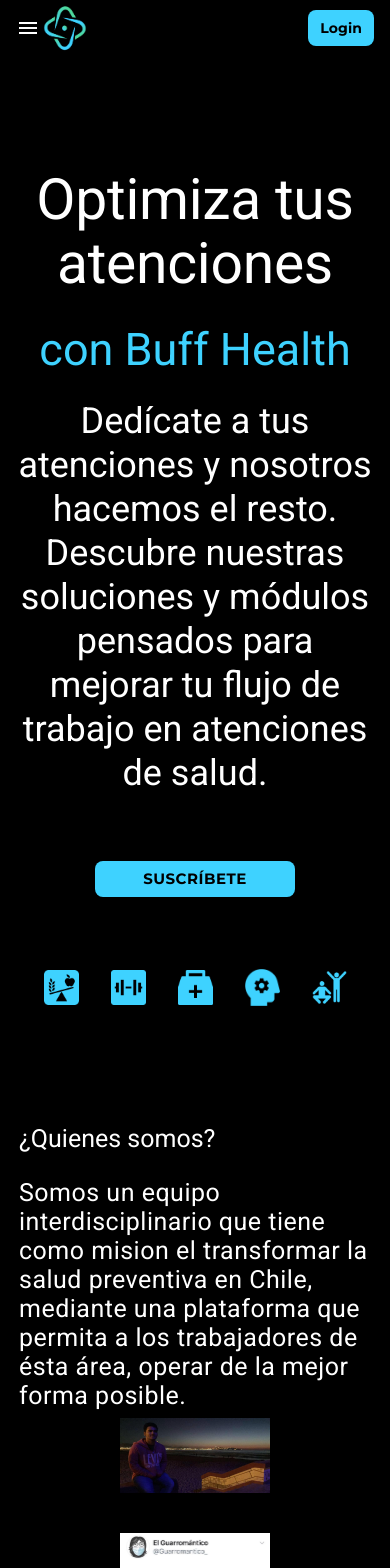
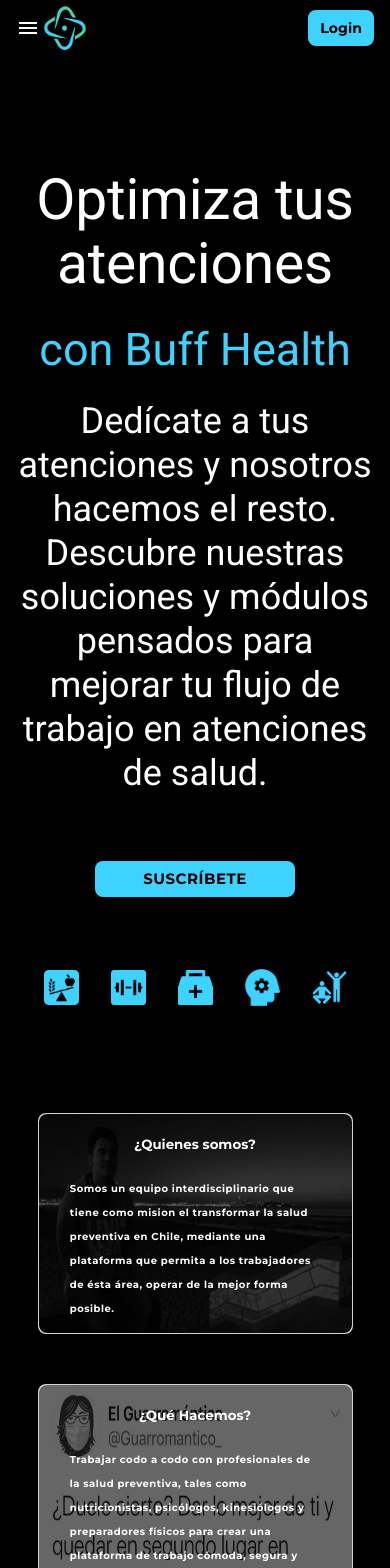
Before and after one commit to hansNeckel/buff-landing, an Angular app: page / in a window 390 px wide. Shown: the top 1568 px of the page. Built offline with nearby package versions, Linux system fonts and the light colour scheme.

Commit message:
final fixes

```diff
--- a/src/app/shared/components/body-landing/body-landing.component.html
+++ b/src/app/shared/components/body-landing/body-landing.component.html
@@ -1,8 +1,7 @@
 <mat-card class="headliner-main">
   <div class="col-sm-12 content-outline">
-
+    <div class="grid-container col-sm-12">
       <div class="row">
-
         <div class="col-sm-6 text-container">
           <div class="contenedor-titulo">
             <h2>¿Quienes somos?</h2>
@@ -29,7 +28,7 @@
       </div>
 
       <div class="row">
-      <div class="col-sm-6 ">
+        <div class="col-sm-6">
           <div class="img-container">
             <img
               draggable="false"
@@ -45,21 +44,68 @@
           </div>
           <div class="contenedor-parrafo-1">
             <p>
-            Trabajar codo a codo con profesionales de la salud preventiva, tales
-            como nutricionistas, psicólogos, kinesiólogos y preparadores físicos
-            para crear una plataforma de trabajo cómoda, segura y útil
+              Trabajar codo a codo con profesionales de la salud preventiva,
+              tales como nutricionistas, psicólogos, kinesiólogos y preparadores
+              físicos para crear una plataforma de trabajo cómoda, segura y útil
             </p>
           </div>
         </div>
       </div>
     </div>
+
+    <div class="grid-container-mobile">
+      <div class="row row-mobile">
+        <div class="col-sm-6">
+          <div class="card">
+            <div class="image-box">
+              <img
+              draggable="false"
+              src="../../../../../assets/img/chavarria-dump/chavarria-1.jpg"
+              alt=""
+            />
+            </div>
+            <div class="content">
+              <h2>¿Quienes somos?</h2>
+              <p>
+                Somos un equipo interdisciplinario que tiene como mision el
+                transformar la salud preventiva en Chile, mediante una plataforma
+                que permita a los trabajadores de ésta área, operar de la mejor
+                forma posible.
+              </p>
+            </div>
+          </div>
+        </div>
+
+
+        <div class="col-sm-6">
+          <div class="card">
+            <div class="image-box">
+              <img
+              draggable="false"
+              src="../../../../../assets/img/chavarria-dump/memardo-1.jpg"
+              alt=""
+            />
+            </div>
+            <div class="content">
+              <h2>¿Qué Hacemos?</h2>
+              <p>
+                Trabajar codo a codo con profesionales de la salud preventiva,
+                tales como nutricionistas, psicólogos, kinesiólogos y preparadores
+                físicos para crear una plataforma de trabajo cómoda, segura y útil
+              </p>
+            </div>
+          </div>
+        </div>
+      </div>
+    </div>
+
+
+  </div>
 </mat-card>
 
 <!-- Icons -->
 
-
 <mat-card class="headliner-main">
-
   <div class="title-proyeccion-outline">
     <div class="title-proyeccion-container">
       <h2 class="title">Proyección</h2>
@@ -67,7 +113,6 @@
   </div>
 
   <div class="icon-cards-container row">
-
     <mat-card class="example-card col-sm-4" appearance="outlined">
       <mat-card-header>
         <mat-card-title>
@@ -87,7 +132,6 @@
         </p>
       </mat-card-content>
     </mat-card>
-
 
     <mat-card class="example-card col-sm-4" appearance="outlined">
       <mat-card-header class="titulo-valor-tarjeta">
@@ -109,8 +153,6 @@
       </mat-card-content>
     </mat-card>
 
-
-
     <mat-card class="example-card col-sm-4" appearance="outlined">
       <mat-card-header class="titulo-seguridad-tarjeta">
         <mat-card-title>
@@ -130,8 +172,5 @@
         </p>
       </mat-card-content>
     </mat-card>
-
-
-
   </div>
 </mat-card>
--- a/src/app/shared/components/body-landing/body-landing.component.scss
+++ b/src/app/shared/components/body-landing/body-landing.component.scss
@@ -54,8 +54,6 @@
   flex-wrap: nowrap;
   align-content: center;
   align-items: stretch;
-  //width: 600px;
-  //height: 300px;
 }
 
 .content-outline {
@@ -67,9 +65,6 @@
   justify-content: space-around;
   align-items: stretch;
 }
-
-
-
 
 .title-proyeccion-outline {
   padding-top: 5%;
@@ -144,10 +139,19 @@
   align-content: center;
 }
 
+.grid-container {
+  display: flex;
+  flex-direction: column;
+  flex-wrap: wrap;
+  gap: 20px;
+  align-content: center;
+  justify-content: center;
+  align-items: stretch;
+}
 
-
-
-
+.grid-container-mobile {
+  display: none;
+}
 
 //mid
 @media (max-width: 1500px) {
@@ -186,7 +190,6 @@
   }
 }
 
-
 //small
 @media (max-width: 900px) {
   .img-container {
@@ -197,16 +200,16 @@
     }
   }
 
-    .contenedor-titulo, .contenedor-titulo-1{
+  .contenedor-titulo,
+  .contenedor-titulo-1 {
     h2 {
       color: #fff;
       font-size: 25px;
     }
   }
 
-
-
-    .contenedor-parrafo , .contenedor-parrafo-1 {
+  .contenedor-parrafo,
+  .contenedor-parrafo-1 {
     width: 22rem;
     height: 15rem;
     p {
@@ -214,10 +217,9 @@
     }
   }
 
-
-    .title-proyeccion-outline{
-        .title-proyeccion-container{
-            .title{
+  .title-proyeccion-outline {
+    .title-proyeccion-container {
+      .title {
         font-size: 2rem;
       }
     }
@@ -225,8 +227,7 @@
 
   .icon-cards-container {
     gap: 20px;
-        .example-card{
-            /* width: 7rem; */
+    .example-card {
       height: 20rem;
 
       mat-card-title {
@@ -241,15 +242,100 @@
       }
       p {
         font-size: 13px;
-                /* font-weight: bold; */
         font-weight: 900;
       }
     }
   }
 
+  //condition
+  .grid-container {
+    display: none;
+  }
+
+  .grid-container-mobile {
+    display: contents;
+  }
+}
 
 
 
+.row-mobile {
+    display: flex;
+    flex-direction: column;
+    align-content: center;
+    gap: 50px;
+    justify-content: center;
+    flex-wrap: nowrap;
+}
 
+//testing
 
+.card {
+    width: 315px;
+    aspect-ratio: 1 / 0.7;
+    border-radius: 8px;
+    cursor: pointer;
+  h2 {
+    font-size: smaller;
+    font: 100;
+    font-family: "Montserrat";
+    color: #fff;
   }
+  p {
+    font-weight: 100;
+    font-family: "Montserrat";
+    text-align: start;
+    color: #fff;
+    font-size: x-small;
+    font-style: normal;
+  }
+  img {
+    width: 100%;
+    height: 100%;
+    border-radius: 8px;
+  }
+}
+
+.card .image-box {
+  width: 100%;
+  height: 100%;
+  border-radius: inherit;
+}
+
+.card .image-box {
+  width: 100%;
+  height: 100%;
+  object-fit: cover;
+  object-position: 50% 90%;
+  border-radius: inherit;
+  transition: 0.5s ease-in-out;
+  filter: grayscale(1) brightness(0.4);
+}
+
+card::after {
+  content: "";
+  position: absolute;
+  inset: 0;
+  border: 2px solid white;
+  border-radius: inherit;
+  opacity: 0;
+  transition: 0.4s ease-in-out;
+}
+
+/* .card:hover img {
+  filter: grayscale(1) brightness(0.4);
+} */
+
+.card:hover::after {
+  opacity: 1;
+  inset: 20px;
+}
+
+.content {
+  width: 80%;
+  position: absolute;
+  top: 50%;
+  left: 50%;
+  transform: translate(-50%, -50%);
+  text-align: center;
+}
--- a/src/app/shared/components/header/header.component.scss
+++ b/src/app/shared/components/header/header.component.scss
@@ -19,7 +19,7 @@
 
   .login-button:hover {
     //box-shadow: 4px 4px 10px 0px #3ed2ff;
-    border-style: solid;
+    outline:1px solid white;
     color: #ffffff;
     border-color: #ffffff;
   }
--- a/src/app/shared/components/headline/headline.component.scss
+++ b/src/app/shared/components/headline/headline.component.scss
@@ -51,6 +51,9 @@
   line-height: 16px;
   letter-spacing: 0.5px;
   text-align: center;
+  /* text-align: center; */
+  /* width: 75rem; */
+  max-width: 88rem;
 }
 
 .button-container {
@@ -74,9 +77,8 @@
   }
   .button-suscribe:hover {
     //box-shadow: 1px 1px 1px 1px #ffffff;
-    border-style: solid;
+    outline:1px solid #ffffff;
     color: #ffffff;
-    border-color: #ffffff;
   }
 }
 
--- a/src/index.html
+++ b/src/index.html
@@ -15,6 +15,23 @@
       rel="stylesheet"
     />
 
+    <!-- google tag manager! -->
+    <!-- Google tag (gtag.js) -->
+    <script
+      async
+      src="https://www.googletagmanager.com/gtag/js?id=G-6Q8EQ2P66Z"
+    ></script>
+    <script>
+      window.dataLayer = window.dataLayer || [];
+      function gtag() {
+        dataLayer.push(arguments);
+      }
+      gtag("js", new Date());
+
+      gtag("config", "G-6Q8EQ2P66Z");
+    </script>
+
+
   </head>
   <body class="mat-typography">
     <app-root></app-root>
```
Lines whose indentation alone changed are shown as unchanged.
